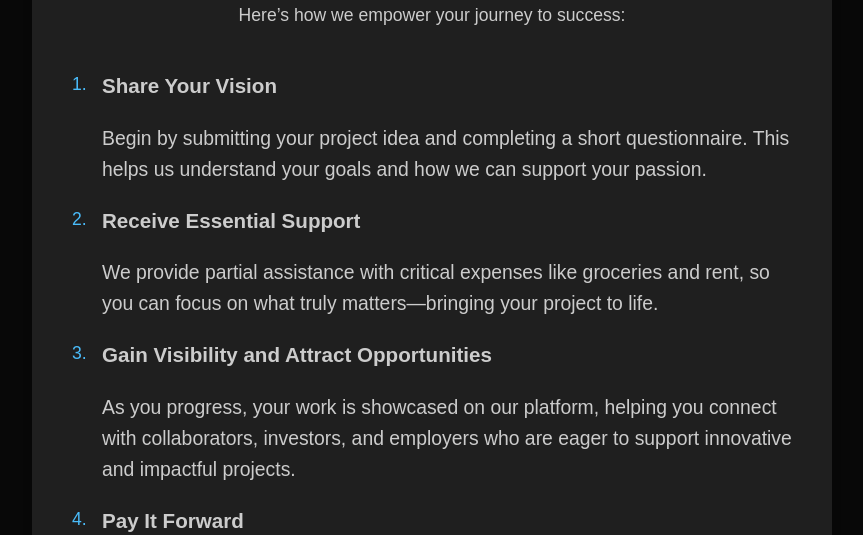
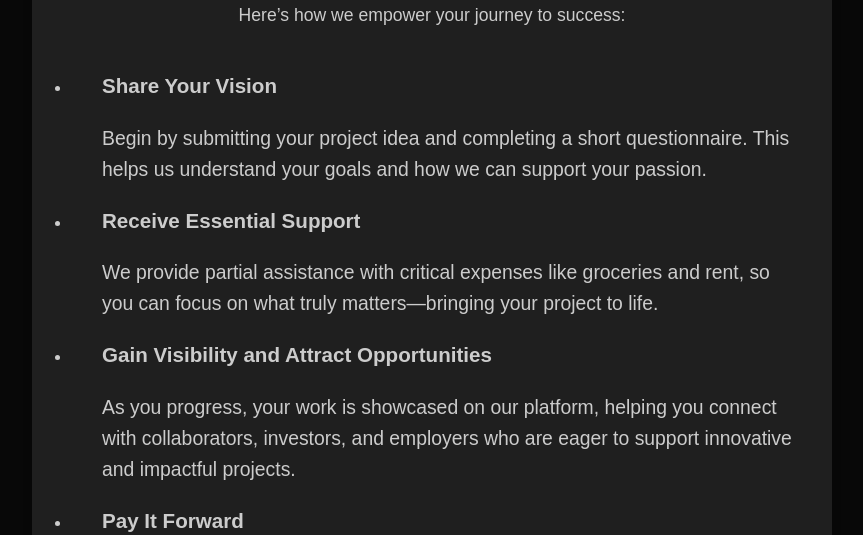
Before and after one commit to Trishi1308/id3a, a plain HTML site: page index.html in a window 1280 px wide. Shown: the part 2924-3459 px from the top of the page, without its empty margins (208-1071 px from the left). Drawn offline with Linux system fonts and the light colour scheme; a web font is replaced by a local one.

Commit message:
Update styles.css

```diff
--- a/styles.css
+++ b/styles.css
@@ -148,6 +148,13 @@ p, ul li, ol li, .example-steps li {
     margin: 20px 0;
 }
 
+/* List Styling - All Sections Use Bullet Points */
+ul, ol {
+    list-style-type: disc; /* Sets bullet points instead of numbers */
+    padding-left: 20px;
+    text-align: left;
+}
+
 /* Remove bold from bullet points and list items */
 ul li, ol li {
     font-weight: normal;
@@ -218,9 +225,9 @@ button:hover {
 
 /* Process Section Styling */
 .process ol {
-    list-style-type: none;
+    list-style-type: disc; /* Bullet points for process list */
     padding: 0;
-    counter-reset: li-counter;
+    counter-reset: none; /* Removed number counter */
     text-align: left;
     margin: 0 auto;
     display: inline-block;
@@ -230,15 +237,6 @@ button:hover {
     margin: 20px 0;
     padding-left: 30px;
     position: relative;
-}
-
-.process ol li:before {
-    counter-increment: li-counter;
-    content: counter(li-counter) ".";
-    position: absolute;
-    left: 0;
-    font-size: 1em; /* Same as content size */
-    color: #4abcfa;
 }
 
 /* Example Section Styling */
```
